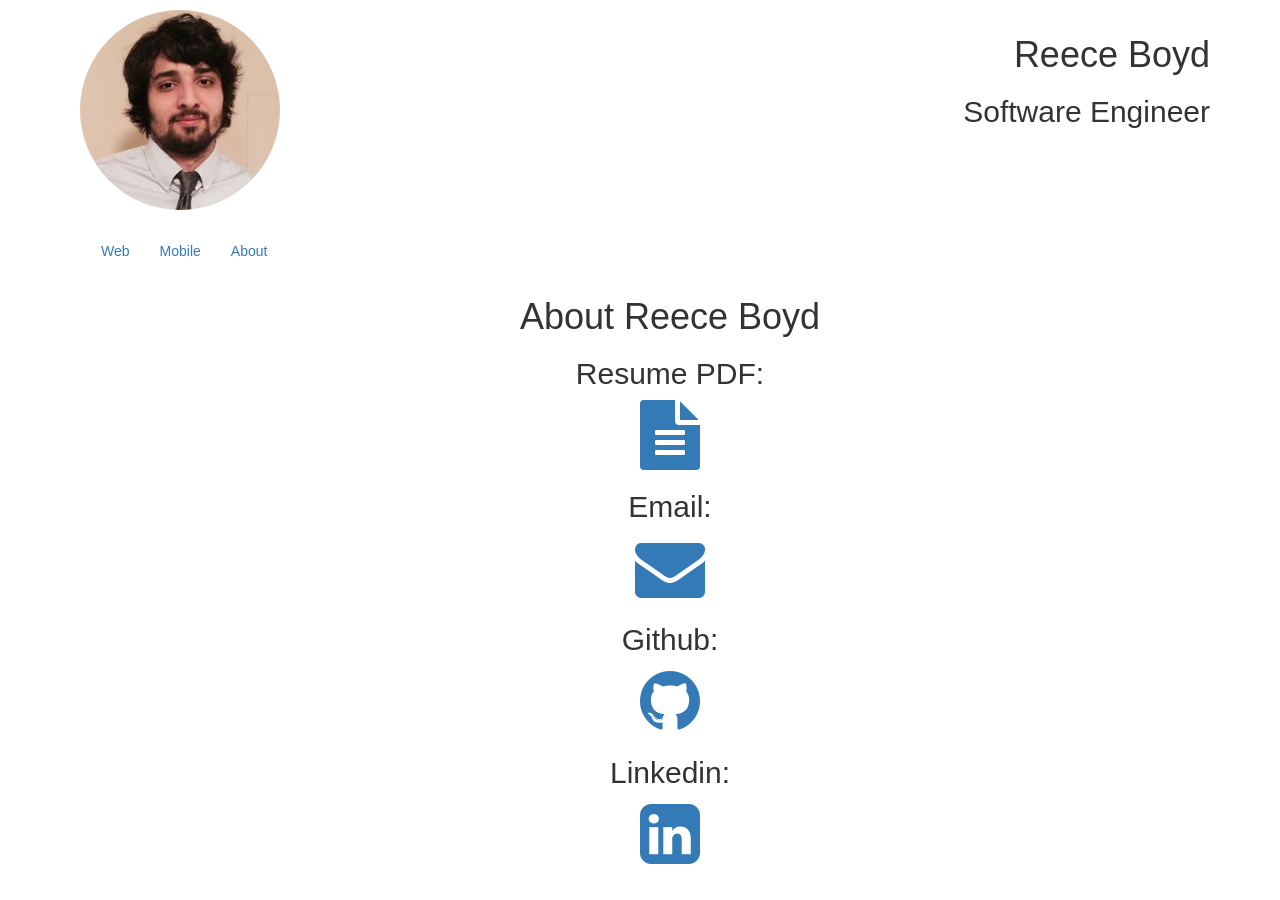
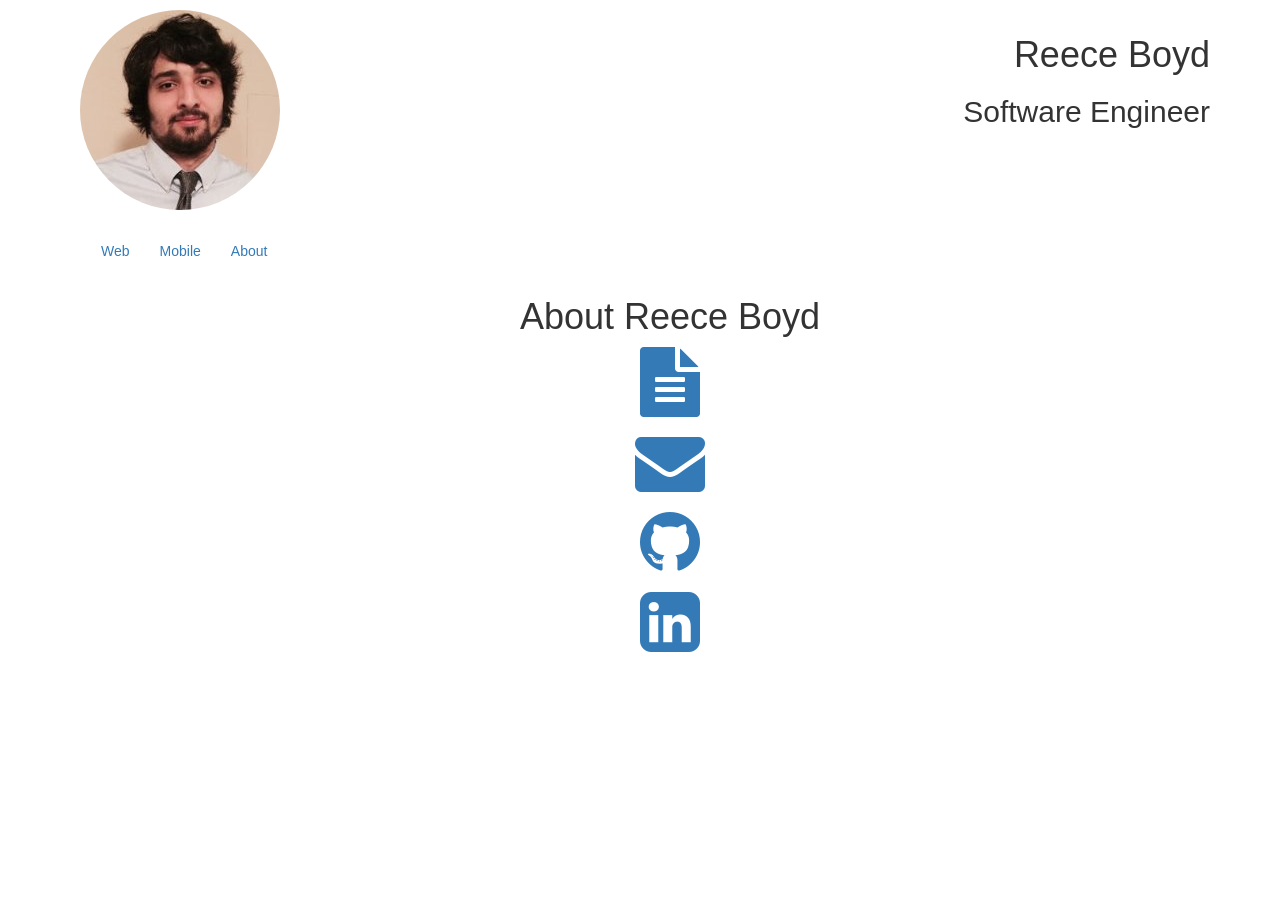
Before and after one commit to reecealanboyd/reecealanboyd.github.io, a Jekyll site: the page built from about.html, in a window 1280 px wide. Built offline with Jekyll 4.4.1, drawn with Linux system fonts in a browser that asks for light colours; nearby versions of some CDN libraries; some web fonts are replaced.

Commit message:
modified about.html

```diff
--- a/about.html
+++ b/about.html
@@ -7,33 +7,21 @@ title: Reece Boyd, Software Engineer
 			About Reece Boyd
 		</h1>
 		<p>
-			<h2 class="about-h2">
-				Resume PDF:
-			</h2>
 			<a href="">
 				<i class="fa fa-file-text fa-5x" aria-hidden="true"></i>
 			</a>
 		</p>
 		<p>
-			<h2 class="about-h2">
-				Email:
-			</h2>
 			<a href="mailto:rolltidereece@gmail.com">
 				<i class="fa fa-envelope fa-5x" aria-hidden="true"></i>
 			</a>
 		</p>
 		<p>
-			<h2 class="about-h2">
-				Github:
-			</h2>
 			<a href="https://github.com/reecealanboyd">
 				<i class="fa fa-github fa-5x" aria-hidden="true"></i>
 			</a>
 		</p>
 		<p>
-			<h2 class="about-h2">
-				Linkedin:
-			</h2>
 			<a href="https://github.com/reecealanboyd">
 				<i class="fa fa-linkedin-square fa-5x" aria-hidden="true"></i>
 			</a>
```
